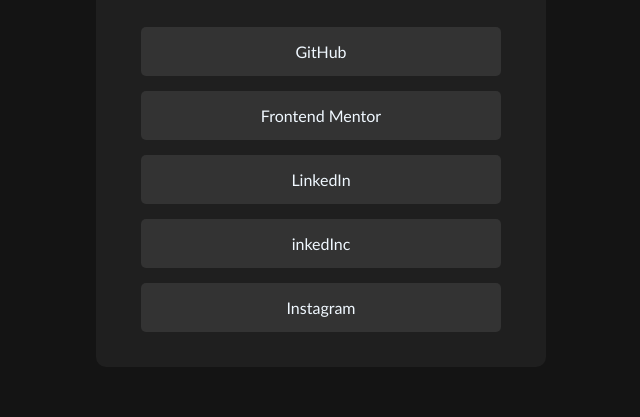
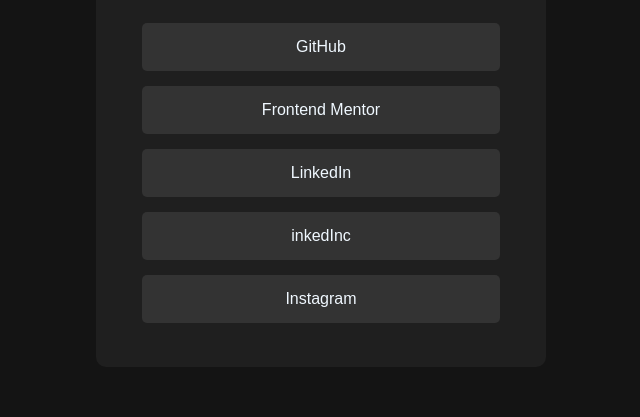
Before and after one commit to Omidrahimit4u/Social-links-profile, a plain HTML site: page index.html in a window 1280 px wide. Shown: the part 383-800 px from the top of the page, without its empty margins (319-959 px from the left). Drawn offline with Linux system fonts and the light colour scheme.

Commit message:
Add files via upload

```diff
--- a/index.html
+++ b/index.html
@@ -12,7 +12,7 @@
         <img
           height="150px"
           width="150px"
-            src="/social-links-profile-main/social-links-profile-main/assets/images/avatar-jessica.jpeg"
+            src="/My code/images/avatar-jessica.jpeg"
           alt=""
         />
       </div>
--- a/style.css
+++ b/style.css
@@ -1,11 +1,9 @@
 * {
   box-sizing: border-box;
-  font-family: "Trebuchet MS", "Lucida Sans Unicode", "Lucida Grande",
-    "Lucida Sans", Arial, sans-serif;
+
 }
-@font-face {
-  src: url(/social-links-profile-main/social-links-profile-main/assets/fonts/Inter-VariableFont_slnt\,wght.ttf);
-}
+
+
 body {
   background-color: hsl(0, 0%, 8%);
 }
@@ -65,5 +63,6 @@ body {
   border: none;
   font-size: 1rem;
 }
-/* .link button :hover {
-} */
+button:hover {
+  background-color: hsl(0, 0%, 37%);
+}
```
